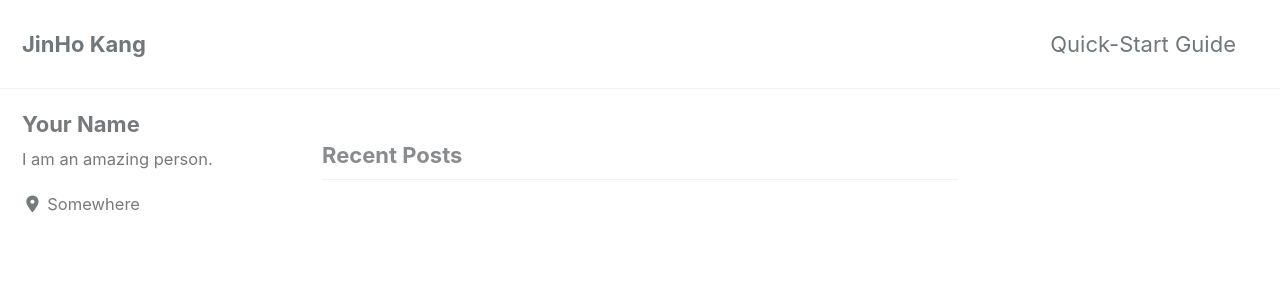
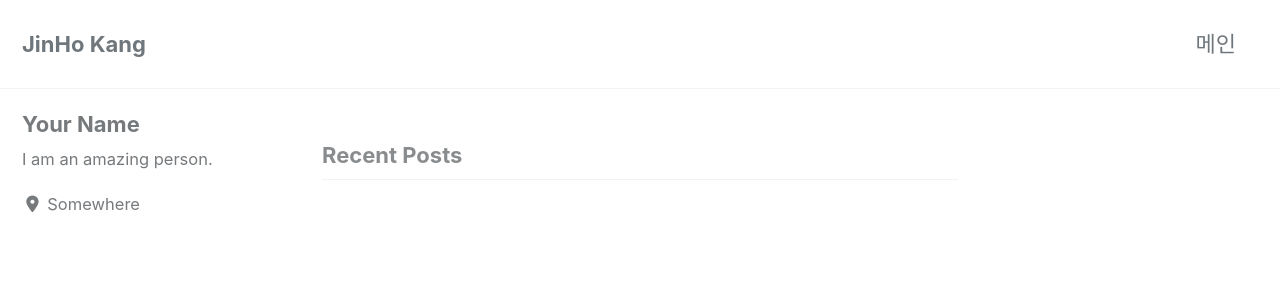
Before and after one commit to lagoJin/lagoJin.github.io, a Jekyll site: the page built from index.html, in a window 1280 px wide and 900 px high. Shown: the top 300 px of the window. Built offline with Jekyll 4.4.1, drawn with Linux system fonts in a browser that asks for light colours; cached includes are drawn as plain includes; nearby versions of some CDN libraries; the list of posts is cut into pages by our own code.

Commit message:
네비게이션 설정값 변경

```diff
--- a/_config.yml
+++ b/_config.yml
@@ -10,7 +10,7 @@
 # Review documentation to determine if you should use `theme` or `remote_theme`
 # https://mmistakes.github.io/minimal-mistakes/docs/quick-start-guide/#installing-the-theme
 
-theme                  : "minimal-mistakes-jekyll"
+# theme                  : "minimal-mistakes-jekyll"
 # remote_theme           : "mmistakes/minimal-mistakes"
 minimal_mistakes_skin    : "default" # "air", "aqua", "contrast", "dark", "dirt", "neon", "mint", "plum", "sunrise"
 
--- a/_data/navigation.yml
+++ b/_data/navigation.yml
@@ -1,7 +1,7 @@
 # main links
 main:
-  - title: "Quick-Start Guide"
-    url: https://mmistakes.github.io/minimal-mistakes/docs/quick-start-guide/
+  - title: "메인"
+    url: https://lagoJin.github.io/
   # - title: "About"
   #   url: https://mmistakes.github.io/minimal-mistakes/about/
   # - title: "Sample Posts"
```
